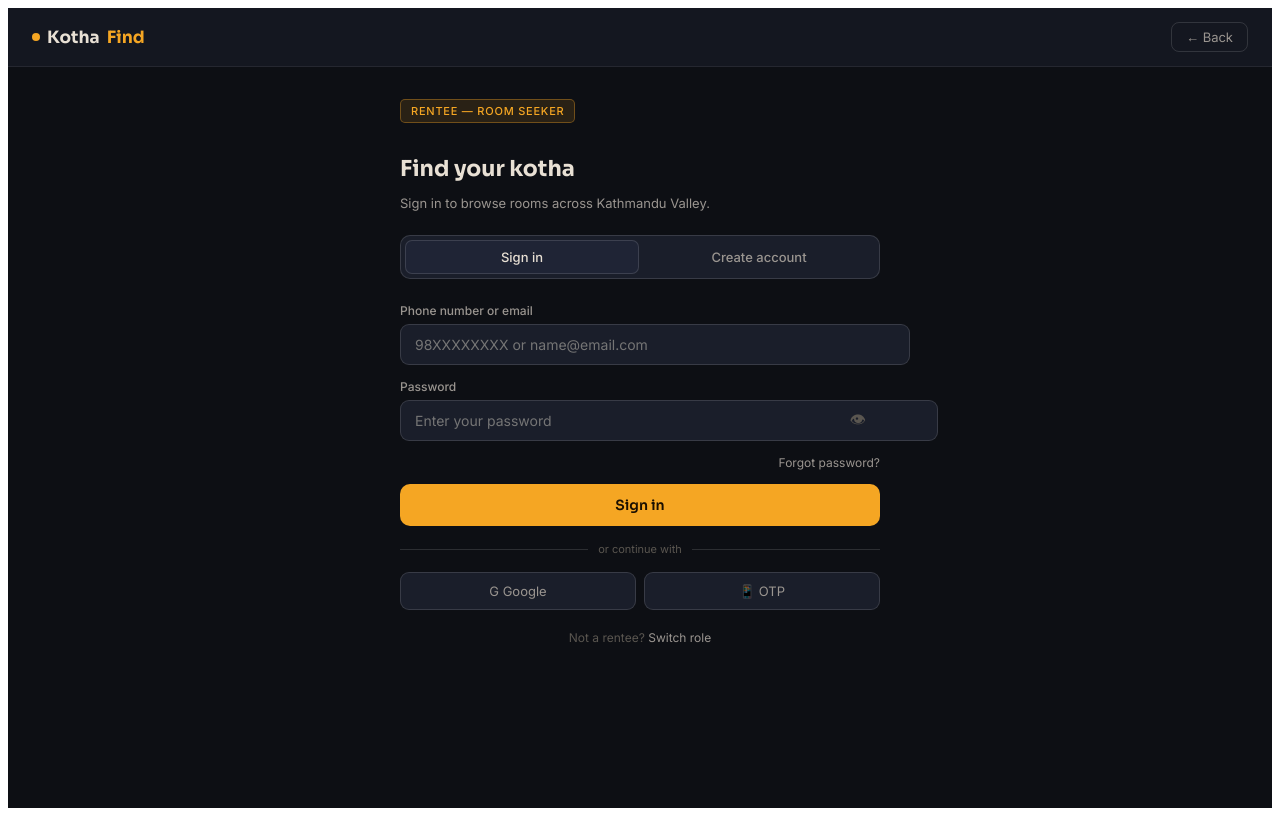
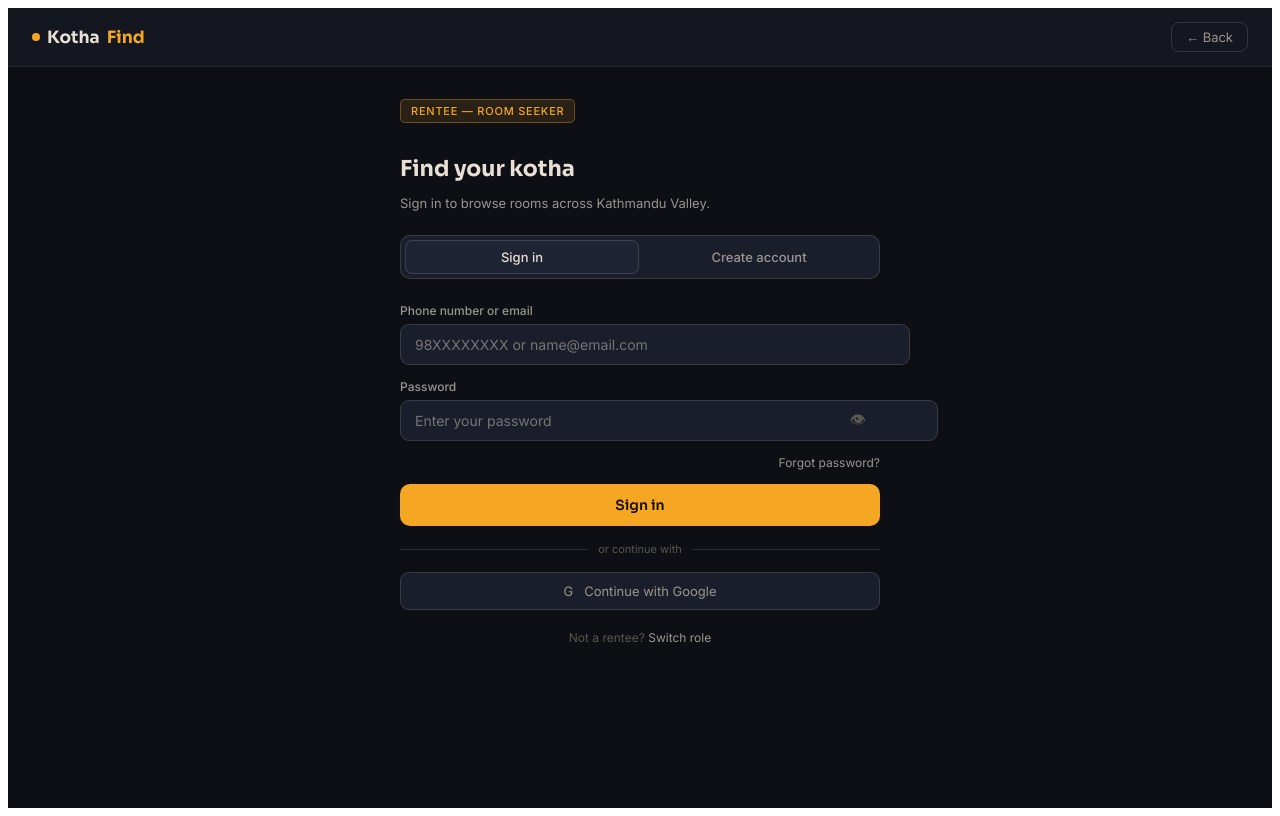
Before and after one commit to PratyushBhattarai/kothaFind, a React (Vite) app: page / in a window 1280 px wide. Both pictures are taken after a click on the element 516 px from the left and 386 px from the top of the page. Built offline with nearby package versions, Linux system fonts and the light colour scheme.

Commit message:
your update message

```diff
--- a/src/KothaFindAuth.jsx
+++ b/src/KothaFindAuth.jsx
@@ -129,21 +129,16 @@ function SocialRow() {
         <span style={{ fontSize: 11, color: COLORS.txt3 }}>or continue with</span>
         <div style={{ flex: 1, height: "0.5px", background: COLORS.bdr2 }} />
       </div>
-      <div style={{ display: "flex", gap: 8 }}>
-        {["Google", "OTP"].map((label) => (
       <button
-            key={label}
         style={{
-              flex: 1, padding: "10px 0", background: COLORS.card,
+          width: "100%", padding: "10px 0", background: COLORS.card,
           border: `0.5px solid ${COLORS.bdr2}`, borderRadius: 9,
           color: COLORS.txt2, fontSize: 13, cursor: "pointer",
-              fontFamily: "Inter, sans-serif",
+          fontFamily: "Inter, sans-serif", display: "flex", alignItems: "center", justifyContent: "center", gap: 8,
         }}
       >
-            {label === "Google" ? "G  " : "📱  "}{label}
+        G &nbsp; Continue with Google
       </button>
-        ))}
-      </div>
     </>
   );
 }
```
Lines whose indentation alone changed are shown as unchanged.
